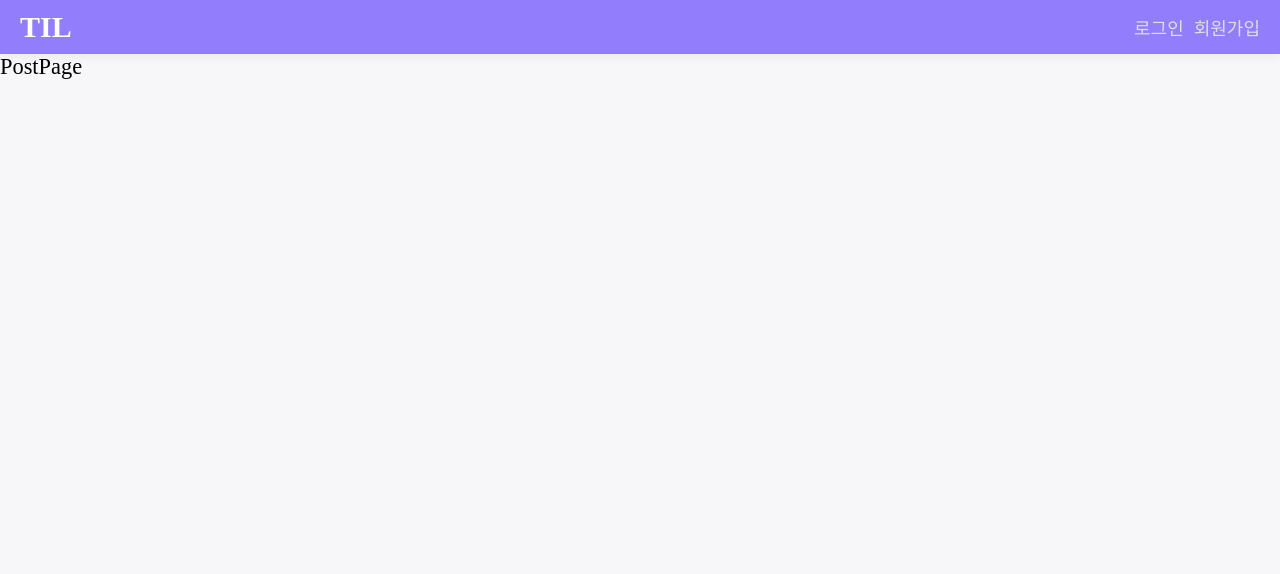
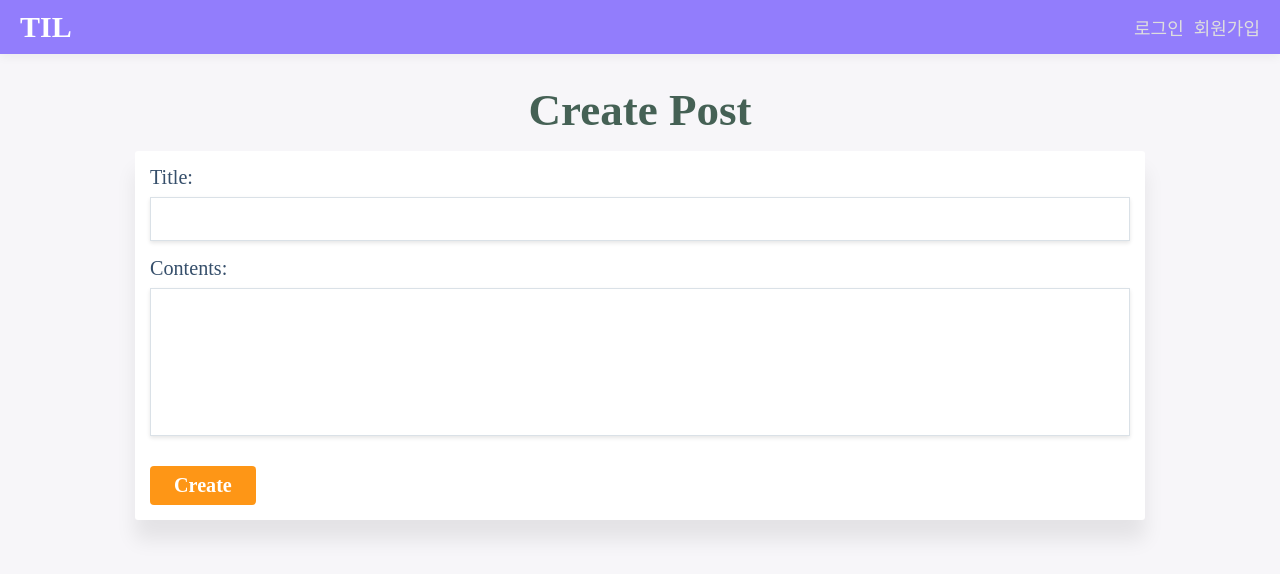
Before and after one commit to emthrology/vue-til, a Vue app: page /add in a window 1280 px wide. Shown: the top 574 px of the page. Built offline with nearby package versions, Linux system fonts and the light colour scheme; a web font is replaced by a local one.

Commit message:
postPage aad form and styles

```diff
--- /dev/null
+++ b/src/components/posts/PostAddForm.vue
@@ -0,0 +1,38 @@
+<template>
+  <div class="contents">
+    <h1 class="page-header">Create Post</h1>
+    <div class="form-wrapper">
+      <form class="form" @submit.prevent="submitForm">
+        <div>
+          <label for="title">Title: </label>
+          <input id="title" type="text" v-model="title" />
+        </div>
+        <div>
+          <label for="contents">Contents: </label>
+          <textarea id="contents" rows="5" v-model="contents" />
+        </div>
+        <button class="btn" type="submit">Create</button>
+      </form>
+    </div>
+  </div>
+</template>
+
+<script>
+export default {
+  data() {
+    return {
+      title: '',
+      contents: '',
+    };
+  },
+};
+</script>
+
+<style scoped>
+.form-wrapper .form {
+  width: 100%;
+}
+.btn {
+  color: white;
+}
+</style>
--- a/src/views/PostPage.vue
+++ b/src/views/PostPage.vue
@@ -1,9 +1,16 @@
 <template>
-  <div>PostPage</div>
+  <div class="form-container">
+    <PostAddForm />
+  </div>
 </template>
 
 <script>
-export default {};
+import PostAddForm from '@/components/posts/PostAddForm.vue';
+export default {
+  components: {
+    PostAddForm,
+  },
+};
 </script>
 
 <style></style>
```
